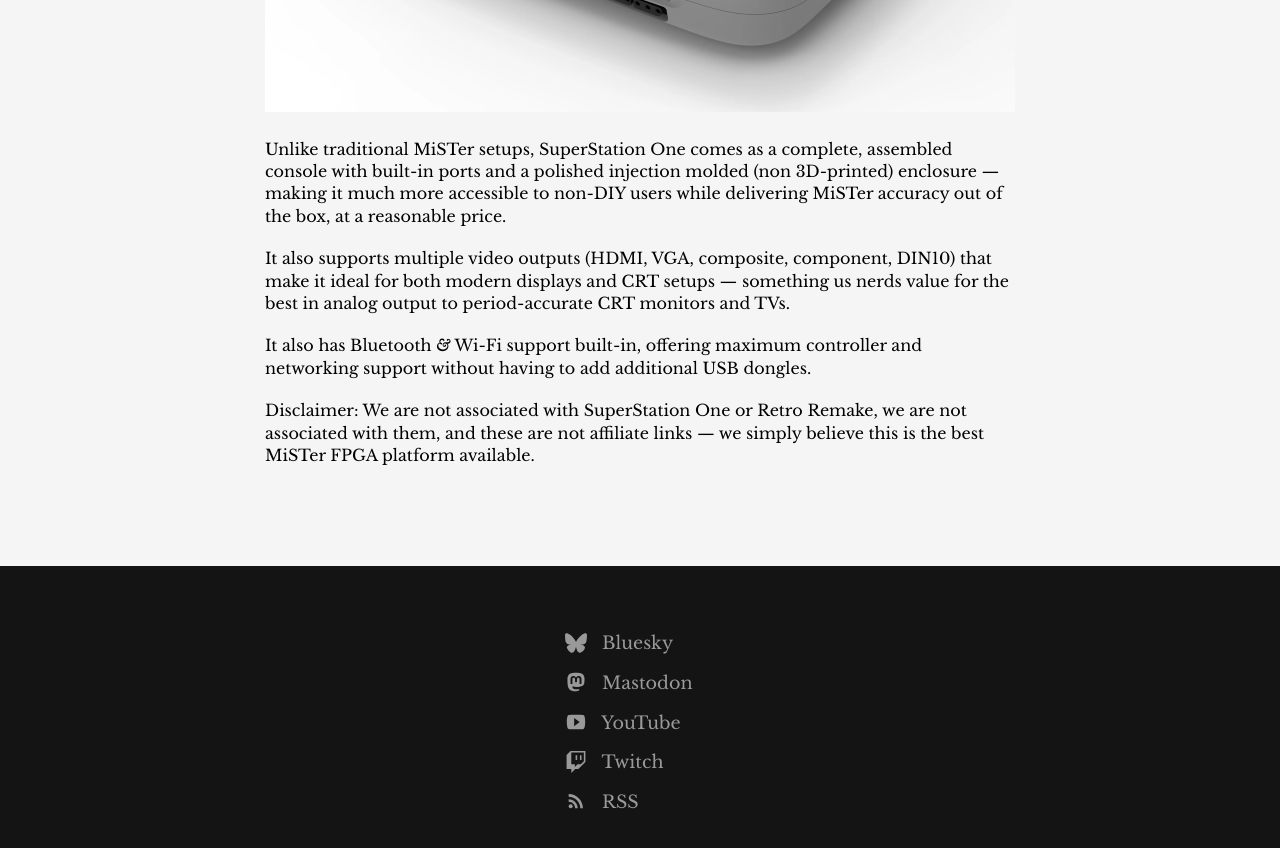
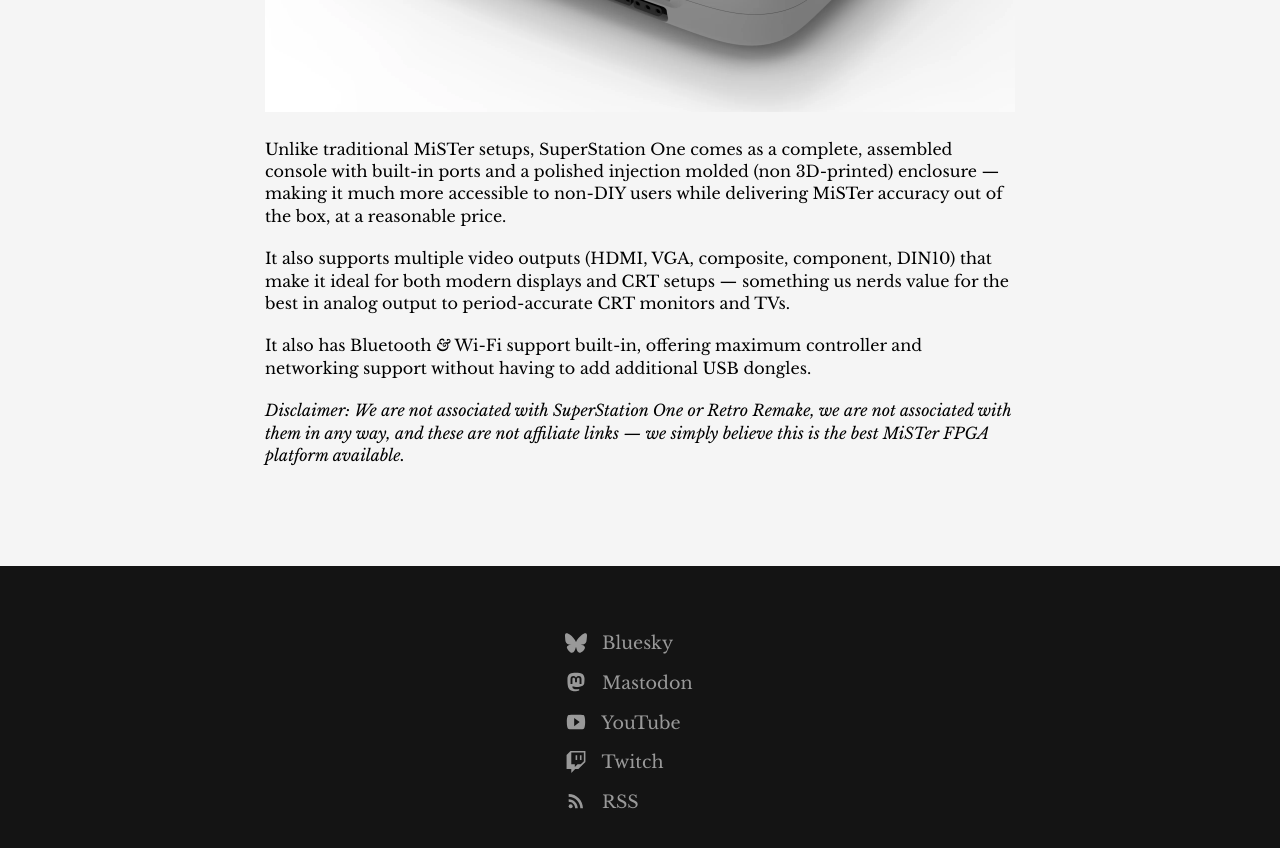
Before and after one commit to amigavision/amigavision.github.io, a Jekyll site: the page built from best.md, in a window 1280 px wide and 900 px high, scrolled down 8005 px. Shown: the top 848 px of the window. Built offline with Jekyll 4.4.1, drawn with Linux system fonts in a browser that asks for light colours.

Commit message:
Typography

```diff
--- a/best.md
+++ b/best.md
@@ -197,7 +197,7 @@
 
 It also has Bluetooth *&* Wi-Fi support built-in, offering maximum controller and networking support without having to add additional USB dongles.
 
-Disclaimer: We are not associated with SuperStation One or Retro Remake, we are not associated with them, and these are not affiliate links — we simply believe this is the best MiSTer FPGA platform available.
+*Disclaimer: We are not associated with SuperStation One or Retro Remake, we are not associated with them in any way, and these are not affiliate links — we simply believe this is the best MiSTer FPGA platform available.*
 
 
 
```
